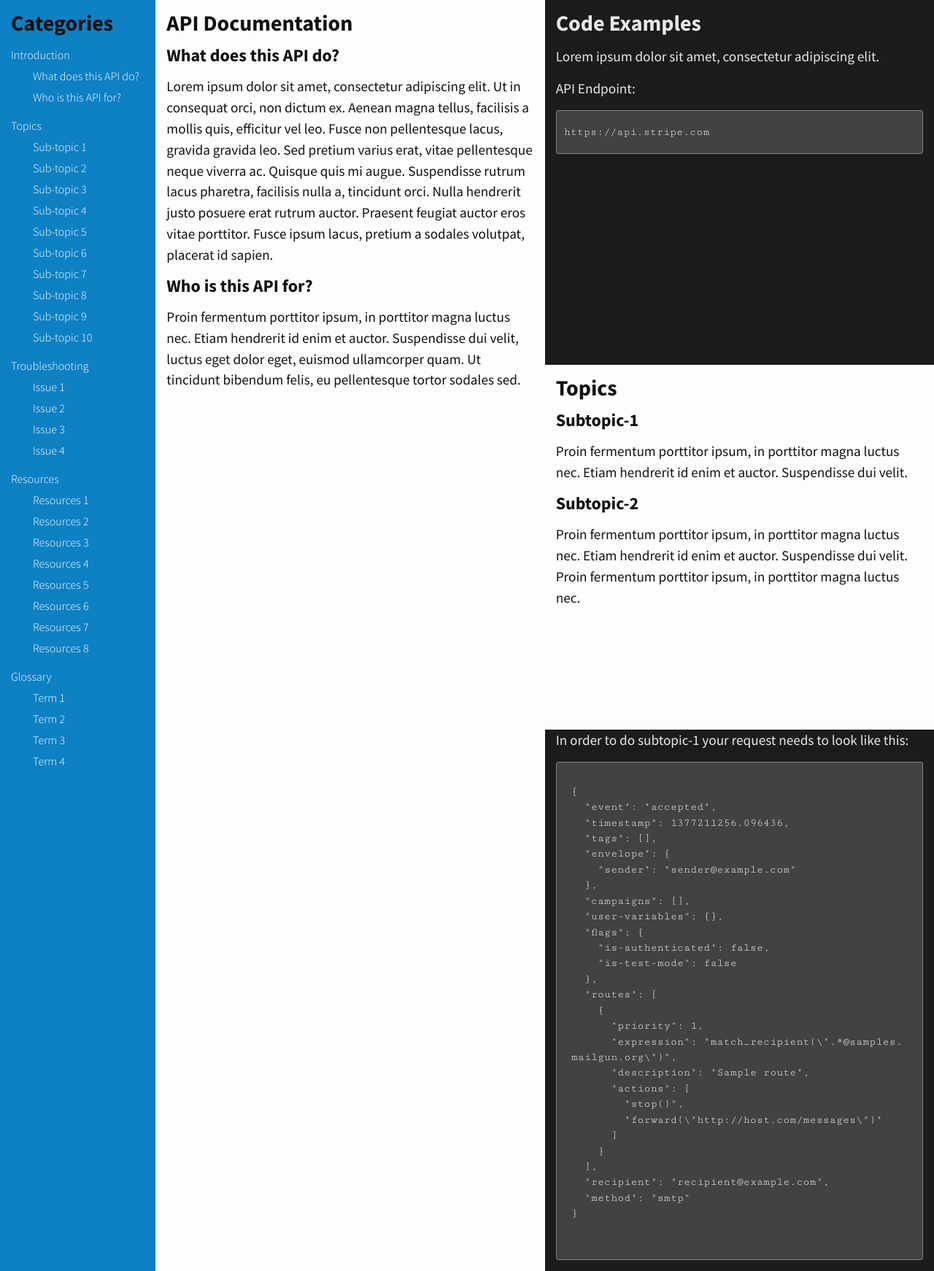
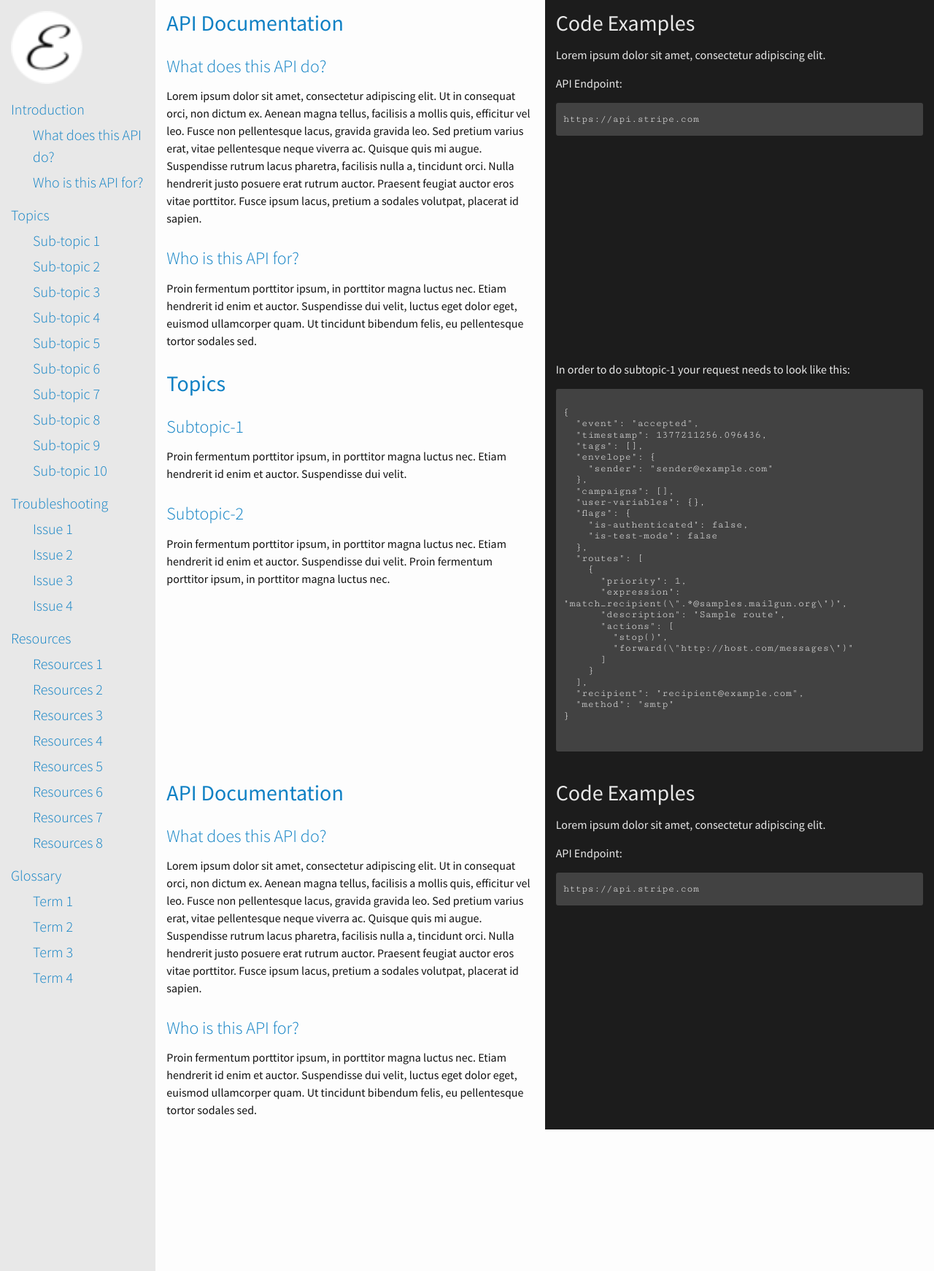
Before and after one commit to EChesters/API-Documentation-Template, a Jekyll site: the page built from index.html, in a window 1280 px wide. Shown: the whole page at 73% size. Built offline with Jekyll 4.4.1, drawn with Linux system fonts in a browser that asks for light colours; nearby versions of some CDN libraries.

Commit message:
Added some changes from other repo

```diff
--- a/_includes/api.html
+++ b/_includes/api.html
@@ -1,74 +1,5 @@
-<div id="intro" class="group-section">
-    <div class="api col-xs-12 col-sm-6">
-      <h2>API Documentation</h2>
-      <div id="what">
-        <h3>What does this API do?</h3>
-        <p>Lorem ipsum dolor sit amet, consectetur adipiscing elit. Ut in consequat orci, non dictum ex. Aenean magna tellus, facilisis a mollis quis, efficitur vel leo. Fusce non pellentesque lacus, gravida gravida leo. Sed pretium varius erat, vitae pellentesque neque viverra ac. Quisque quis mi augue. Suspendisse rutrum lacus pharetra, facilisis nulla a, tincidunt orci. Nulla hendrerit justo posuere erat rutrum auctor. Praesent feugiat auctor eros vitae porttitor. Fusce ipsum lacus, pretium a sodales volutpat, placerat id sapien.</p>
-      </div>
-
-      <div id="who">
-        <h3>Who is this API for?</h3>
-        <p>Proin fermentum porttitor ipsum, in porttitor magna luctus nec. Etiam hendrerit id enim et auctor. Suspendisse dui velit, luctus eget dolor eget, euismod ullamcorper quam. Ut tincidunt bibendum felis, eu pellentesque tortor sodales sed.</p>
-      </div>
-    </div>
-    <div class="code col-xs-12 col-sm-6">
-      <h2>Code Examples</h2>
-      <p>Lorem ipsum dolor sit amet, consectetur adipiscing elit.</p>
-      <p>API Endpoint:</p>
-      <code>https://api.stripe.com</code>
-    </div>
+<div>
+  {% include sections/intro.html %}
+  {% include sections/topics.html %}
+  {% include sections/headers.html %}
 </div>
-<div id="topics" class="group-section">
-  <div class="api col-xs-12 col-sm-6">
-    <h2>Topics</h2>
-    <h3 id="topic-1">Subtopic-1</h3>
-    <p>Proin fermentum porttitor ipsum, in porttitor magna luctus nec. Etiam hendrerit id enim et auctor. Suspendisse dui velit.</p>
-    <h3 id="topic-2">Subtopic-2</h3>
-    <p>Proin fermentum porttitor ipsum, in porttitor magna luctus nec. Etiam hendrerit id enim et auctor. Suspendisse dui velit. Proin fermentum porttitor ipsum, in porttitor magna luctus nec.</p>
-  </div>
-  <div class="code col-xs-12 col-sm-6">
-    <p>In order to do subtopic-1 your request needs to look like this:</p>
-    <pre><code>{
-  "event": "accepted",
-  "timestamp": 1377211256.096436,
-  "tags": [],
-  "envelope": {
-    "sender": "sender@example.com"
-  },
-  "campaigns": [],
-  "user-variables": {},
-  "flags": {
-    "is-authenticated": false,
-    "is-test-mode": false
-  },
-  "routes": [
-    {
-      "priority": 1,
-      "expression": "match_recipient(\".*@samples.mailgun.org\")",
-      "description": "Sample route",
-      "actions": [
-        "stop()",
-        "forward(\"http://host.com/messages\")"
-      ]
-    }
-  ],
-  "recipient": "recipient@example.com",
-  "method": "smtp"
-}
-    </code></pre></sender@example.com>
-  </div>
-</div>
-
-
-  <!-- <div id="topics">
-    <h3>Topics</h3>
-    <p>Proin fermentum porttitor ipsum, in porttitor magna luctus nec.</p>
-
-    <h4 id="topic-1">Sub-Topic 1</h4>
-    <p>Proin fermentum porttitor ipsum, in porttitor magna luctus nec. Etiam hendrerit id enim et auctor. Suspendisse dui velit, luctus eget dolor eget, euismod ullamcorper quam.</p>
-
-    <h4 id="topic-2">Sub-Topic 2</h4>
-    <p>Proin fermentum porttitor ipsum, in porttitor magna luctus nec. Etiam hendrerit id enim et auctor. Suspendisse dui velit, luctus eget dolor eget, euismod ullamcorper quam.</p>
-  </div> -->
-
-</div>
--- a/_includes/categories.html
+++ b/_includes/categories.html
@@ -1,4 +1,4 @@
-<h2>Categories</h2>
+<a href="//echesters.co.uk"><img src="/images/logo.png" alt="EChesters logo" class="logo"></a>
 <ul>
   <li>Introduction</li>
     <li><ul>
--- /dev/null
+++ b/_includes/sections/headers.html
@@ -0,0 +1,20 @@
+<div id="lifecycle" class="group-section">
+  <div class="api col-xs-12 col-sm-6">
+    <h2>API Documentation</h2>
+    <div id="what">
+      <h3>What does this API do?</h3>
+      <p>Lorem ipsum dolor sit amet, consectetur adipiscing elit. Ut in consequat orci, non dictum ex. Aenean magna tellus, facilisis a mollis quis, efficitur vel leo. Fusce non pellentesque lacus, gravida gravida leo. Sed pretium varius erat, vitae pellentesque neque viverra ac. Quisque quis mi augue. Suspendisse rutrum lacus pharetra, facilisis nulla a, tincidunt orci. Nulla hendrerit justo posuere erat rutrum auctor. Praesent feugiat auctor eros vitae porttitor. Fusce ipsum lacus, pretium a sodales volutpat, placerat id sapien.</p>
+    </div>
+
+    <div id="who">
+      <h3>Who is this API for?</h3>
+      <p>Proin fermentum porttitor ipsum, in porttitor magna luctus nec. Etiam hendrerit id enim et auctor. Suspendisse dui velit, luctus eget dolor eget, euismod ullamcorper quam. Ut tincidunt bibendum felis, eu pellentesque tortor sodales sed.</p>
+    </div>
+  </div>
+  <div class="code col-xs-12 col-sm-6">
+    <h2>Code Examples</h2>
+    <p>Lorem ipsum dolor sit amet, consectetur adipiscing elit.</p>
+    <p>API Endpoint:</p>
+    <code>https://api.stripe.com</code>
+  </div>
+</div>
--- /dev/null
+++ b/_includes/sections/intro.html
@@ -0,0 +1,20 @@
+<div class="group-section">
+  <div class="api col-xs-12 col-sm-6">
+    <h2>API Documentation</h2>
+    <div id="what">
+      <h3>What does this API do?</h3>
+      <p>Lorem ipsum dolor sit amet, consectetur adipiscing elit. Ut in consequat orci, non dictum ex. Aenean magna tellus, facilisis a mollis quis, efficitur vel leo. Fusce non pellentesque lacus, gravida gravida leo. Sed pretium varius erat, vitae pellentesque neque viverra ac. Quisque quis mi augue. Suspendisse rutrum lacus pharetra, facilisis nulla a, tincidunt orci. Nulla hendrerit justo posuere erat rutrum auctor. Praesent feugiat auctor eros vitae porttitor. Fusce ipsum lacus, pretium a sodales volutpat, placerat id sapien.</p>
+    </div>
+
+    <div id="who">
+      <h3>Who is this API for?</h3>
+      <p>Proin fermentum porttitor ipsum, in porttitor magna luctus nec. Etiam hendrerit id enim et auctor. Suspendisse dui velit, luctus eget dolor eget, euismod ullamcorper quam. Ut tincidunt bibendum felis, eu pellentesque tortor sodales sed.</p>
+    </div>
+  </div>
+  <div class="code col-xs-12 col-sm-6">
+    <h2>Code Examples</h2>
+    <p>Lorem ipsum dolor sit amet, consectetur adipiscing elit.</p>
+    <p>API Endpoint:</p>
+    <code>https://api.stripe.com</code>
+  </div>
+</div>
--- /dev/null
+++ b/_includes/sections/topics.html
@@ -0,0 +1,40 @@
+<div id="topics" class="group-section">
+  <div class="api col-xs-12 col-sm-6">
+    <h2>Topics</h2>
+    <h3 id="topic-1">Subtopic-1</h3>
+    <p>Proin fermentum porttitor ipsum, in porttitor magna luctus nec. Etiam hendrerit id enim et auctor. Suspendisse dui velit.</p>
+    <h3 id="topic-2">Subtopic-2</h3>
+    <p>Proin fermentum porttitor ipsum, in porttitor magna luctus nec. Etiam hendrerit id enim et auctor. Suspendisse dui velit. Proin fermentum porttitor ipsum, in porttitor magna luctus nec.</p>
+  </div>
+  <div class="code col-xs-12 col-sm-6">
+    <p>In order to do subtopic-1 your request needs to look like this:</p>
+    <pre><code>{
+  "event": "accepted",
+  "timestamp": 1377211256.096436,
+  "tags": [],
+  "envelope": {
+    "sender": "sender@example.com"
+  },
+  "campaigns": [],
+  "user-variables": {},
+  "flags": {
+    "is-authenticated": false,
+    "is-test-mode": false
+  },
+  "routes": [
+    {
+      "priority": 1,
+      "expression": "match_recipient(\".*@samples.mailgun.org\")",
+      "description": "Sample route",
+      "actions": [
+        "stop()",
+        "forward(\"http://host.com/messages\")"
+      ]
+    }
+  ],
+  "recipient": "recipient@example.com",
+  "method": "smtp"
+}
+    </code></pre></sender@example.com>
+  </div>
+</div>
--- a/_sass/_categories.scss
+++ b/_sass/_categories.scss
@@ -1,10 +1,11 @@
 #categories {
-	background-color: $brand-color;
+  background-color: $grey-color-light;
   height: 100vh;
+  color: $brand-color;
   overflow: scroll;
+  font-size: 1.25em;
 
   ul, ol {
-		color: #fff;
     list-style: none;
     margin-left: 0;
     font-weight: $base-light-weight;
@@ -18,13 +19,21 @@
     }
   }
 
+  h2 {
+    color: $brand-color;
+  }
+
   a {
-		color: #fff;
+    color: $brand-color;
 
     &:hover {
       text-decoration: none;
       color: darken($brand-color, 25%);
     }
+  }
 
+  i {
+    font-size: 10px;
+    vertical-align: middle;
   }
 }
--- a/_sass/_layout.scss
+++ b/_sass/_layout.scss
@@ -240,3 +240,24 @@
         }
     }
 }
+
+.position {
+    display: inline-block;
+
+    &.left {
+        float: left;
+    }
+
+    &.right {
+        float: right;
+    }
+}
+
+/**
+ * Logo
+ */
+.logo {
+    text-align: center;
+    height: 100px;
+    margin: 15px 0;
+}
--- a/_sass/_section.scss
+++ b/_sass/_section.scss
@@ -4,38 +4,70 @@
 }
 
 .group-section {
-	font-size: 1.2em;
-	line-height: 1.5em;
-}
-
-h2 {
-	margin-top: 15px;
-	font-weight: $base-header-weight;
-}
-
-h2, h3, h4, h5 {
-	font-weight: $base-header-weight;
+  font-size: $base-font-size;
+  height: 100%;
+  display: flex;
 }
 
 .api, .code {
-	min-height: 500px;
-	// min-height: 50vh;
-	// display: block;
+  &.border {
+    border-top: rgba(200, 200, 200, .2) 1px solid;
+  }
 }
 
 .code {
-	float: right;
   background-color: $grey-color-darker;
   color: $grey-color-light;
   display: inline-block;
+  padding-bottom: 15px;
 
-	pre, code {
-		font-family: $code-font;
-		background-color: $grey-color-dark;
-		border-color: $grey-color;
+  &.no-header {
+    padding-top: 15px;
+  }
+
+  h2, h3 {
     color: $grey-color-light;
-		padding: 15px 10px;
+  }
+
+  a {
+    color: $brand-color;
+    &:hover {
+      color: lighten($brand-color, 20%);;
+    }
+  }
+}
+
+.languages {
   width: 100%;
   display: block;
+  float: right;
+  background-color: #000;
+  margin: 0;
+
+  ul {
+    margin-bottom: 0;
+
+    li {
+      margin: 10px 0;
+      display: inline-block;
+
+      a {
+        color: $grey-color-light;
+        padding: 5px 10px;
+
+        &:hover {
+          color: #fff;
+          text-decoration: none;
+          background-color: $brand-color;
+          border-radius: 100px;
+        }
+
+        &:active {
+          -webkit-box-shadow: inset 3px 3px 15px 1px rgba(0,0,0,0.52);
+          -moz-box-shadow: inset 3px 3px 15px 1px rgba(0,0,0,0.52);
+          box-shadow: inset 3px 3px 15px 1px rgba(0,0,0,0.52);
         }
       }
+    }
+  }
+}
--- /dev/null
+++ b/_sass/_table.scss
@@ -0,0 +1,23 @@
+table {
+	width: 90%;
+	margin: 0 auto;
+
+	th {
+		font-weight: $base-light-weight;
+		text-transform: uppercase;
+	}
+
+	td {
+		padding: 15px 10px;
+		border-bottom: $grey-color-light 1px solid;
+		vertical-align: top;
+
+		&.middle {
+			vertical-align: middle;
+		}
+	}
+
+	td:first-child {
+		text-align: right;
+	}
+}
--- /dev/null
+++ b/_sass/_text.scss
@@ -0,0 +1,51 @@
+span {
+  &.emphasise {
+    font-weight: $base-header-weight;
+    color: $brand-color;
+  }
+
+  &.warning {
+    @extend .emphasise;
+    color: #ff9a00;
+  }
+
+  &.inline-code {
+    font-family: $code-font, monospace;
+    color: $grey-color-light;
+    background-color: $grey-color-dark;
+    border-radius: 5px;
+    padding: 2px 5px;
+  }
+}
+
+pre, code {
+  font-family: $code-font, monospace;
+  background-color: $grey-color-dark;
+  color: $grey-color-light;
+  padding: 15px 10px;
+  width: 100%;
+  display: block;
+  margin: 10px 0;
+  border: none;
+  line-height: 1.1em;
+  white-space: pre-line;
+  word-break: normal;
+  font-size: 14px;
+}
+
+.api span.inline-code,
+.api pre {
+  background-color: $grey-color-light;
+  color: $grey-color-dark;
+}
+
+h2, h3, h4, h5 {
+  margin-top: 15px;
+  font-weight: $base-font-weight;
+  color: $brand-color;
+}
+
+h3 {
+  padding-top: 15px;
+  font-weight: $base-light-weight;
+}
--- a/css/main.scss
+++ b/css/main.scss
@@ -57,5 +57,7 @@
         "layout",
         "syntax-highlighting",
         "section",
-        "categories"
+        "categories",
+        "text",
+        "table"
 ;
```
Also changed, not shown: Gemfile.lock (added), images/logo.png (added). Lines whose indentation alone changed are shown as unchanged.
